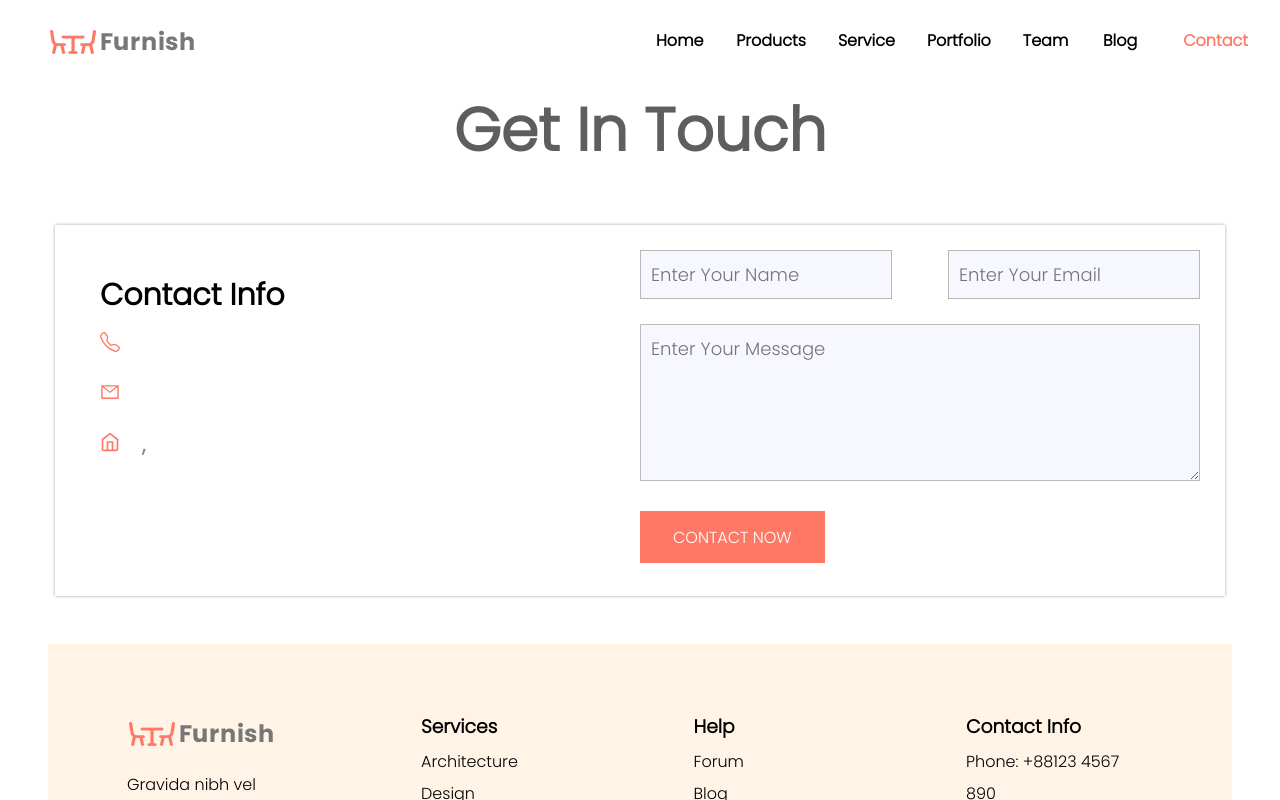
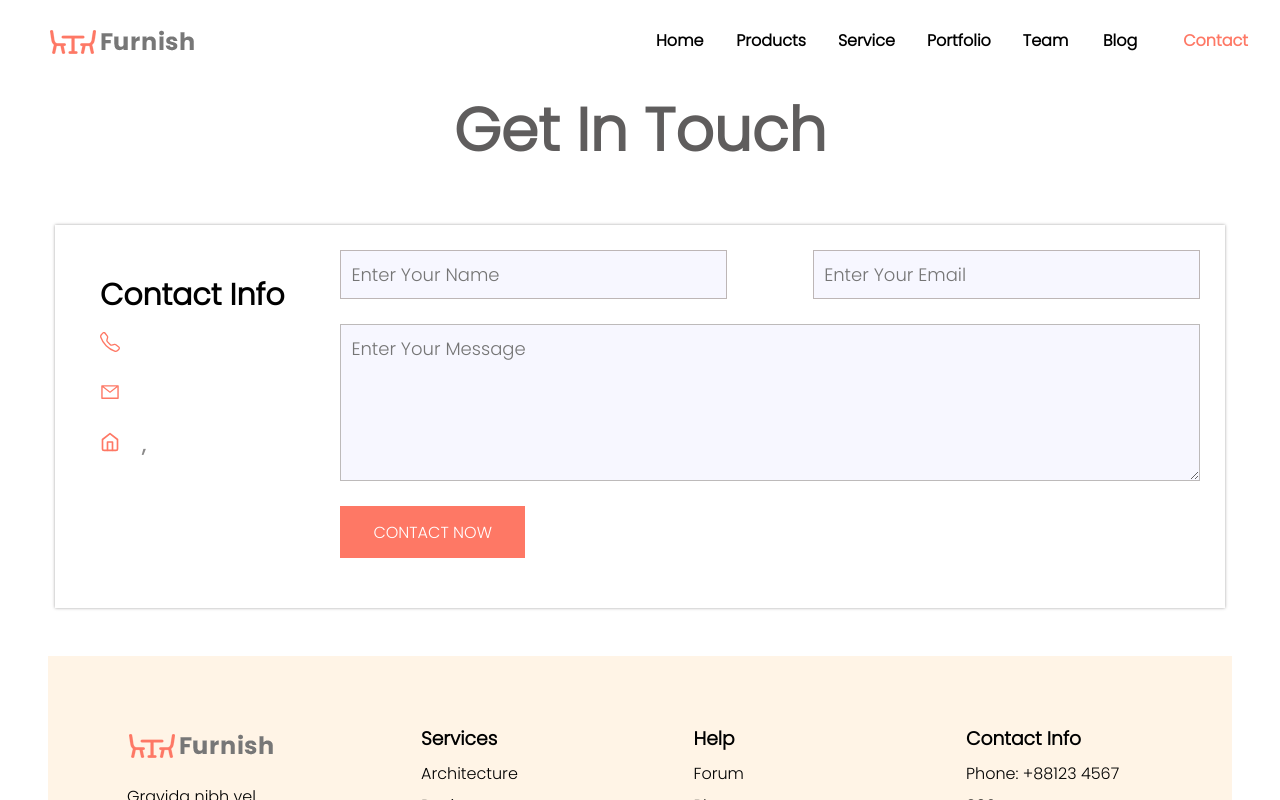
Before and after one commit to Smriti-Mhrz/website_collab1, a React (Create React App) app: page /Contact in a window 1280 px wide. Shown: the top 800 px of the page. Built offline with nearby package versions, Linux system fonts and the light colour scheme; no server answers.

Commit message:
updated contact and product page

```diff
--- a/src/assets/style/contact/contact.scss
+++ b/src/assets/style/contact/contact.scss
@@ -1,4 +1,3 @@
-
 .contact {
   max-width: 1170px;
   .contact__slogan {
@@ -59,6 +58,7 @@
     }
     .contact__box {
       margin-top: 70px;
+      box-shadow: 0 0 5px #f7f7ff;
       .contact__info {
         padding: 0 20px 20px;
         h4 {
@@ -118,12 +118,13 @@
     .contact__box {
       padding: 25px;
       display: grid;
-      grid-template-columns: repeat(auto-fit, minmax(250px, 1fr));
+      grid-template-columns: repeat(auto-fit, minmax(1fr, auto));
       box-shadow: 0 0 3px #a3a2a2;
       .contact__info {
         padding: 20px;
         line-height: 50px;
         align-self: start;
+        grid-column: 1/4 span;
         h4 {
           font-size: 30px;
           font-weight: bold;
@@ -143,14 +144,14 @@
         grid-template-columns: repeat(auto-fit, minmax(250px, 1fr));
         gap: 20px;
         align-self: center;
-
+        grid-column: 5/14 span;
         form {
           .form__details {
             grid-column: span 2;
             display: flex;
-            align-items: center;
             justify-content: space-between;
             flex-wrap: wrap;
+            align-items: end;
             input {
               width: 45%;
               font-size: 18px;
@@ -158,25 +159,28 @@
               background-color: #f7f7ff;
               border: 1px solid #bdb6b6;
               outline: none;
-              margin: 0 25px 25px 0;
+              // margin: 0 25px 25px 0;
               &:nth-child(2) {
-                margin: 0 0 25px 0;
+                // margin: 0 0 25px 0;
               }
             }
           }
           .form__message {
             grid-column: span 2;
+            align-items: end;
             textarea {
+              margin-top: 25px;
               width: 100%;
               font-size: 18px;
               padding: 10px;
               background-color: #f7f7ff;
               border: 1px solid #bdbaba;
               outline: none;
-              margin-bottom: 25px;
             }
           }
           button {
+            grid-column: span 2;
+            align-items: end;
             background-color: #fe7865;
             outline: none;
             border-color: #fe7865;
@@ -185,7 +189,7 @@
             font-weight: 500;
             padding: 0.8em 2em 0.8em 2em;
             border: 1px solid #fe7865;
-            margin-bottom: 8px;
+            transition: 0.3s ease-in;
             &:hover {
               border: 1px solid;
               border-color: #fe7865;
--- a/src/assets/style/product/product.scss
+++ b/src/assets/style/product/product.scss
@@ -112,7 +112,8 @@
     }
   }
 }
-@media (max-width: 570px) {
+//mobile view
+@media (max-width: 600px) {
   .productpage__wrapper {
     display: block;
     margin-top: 20px;
```
